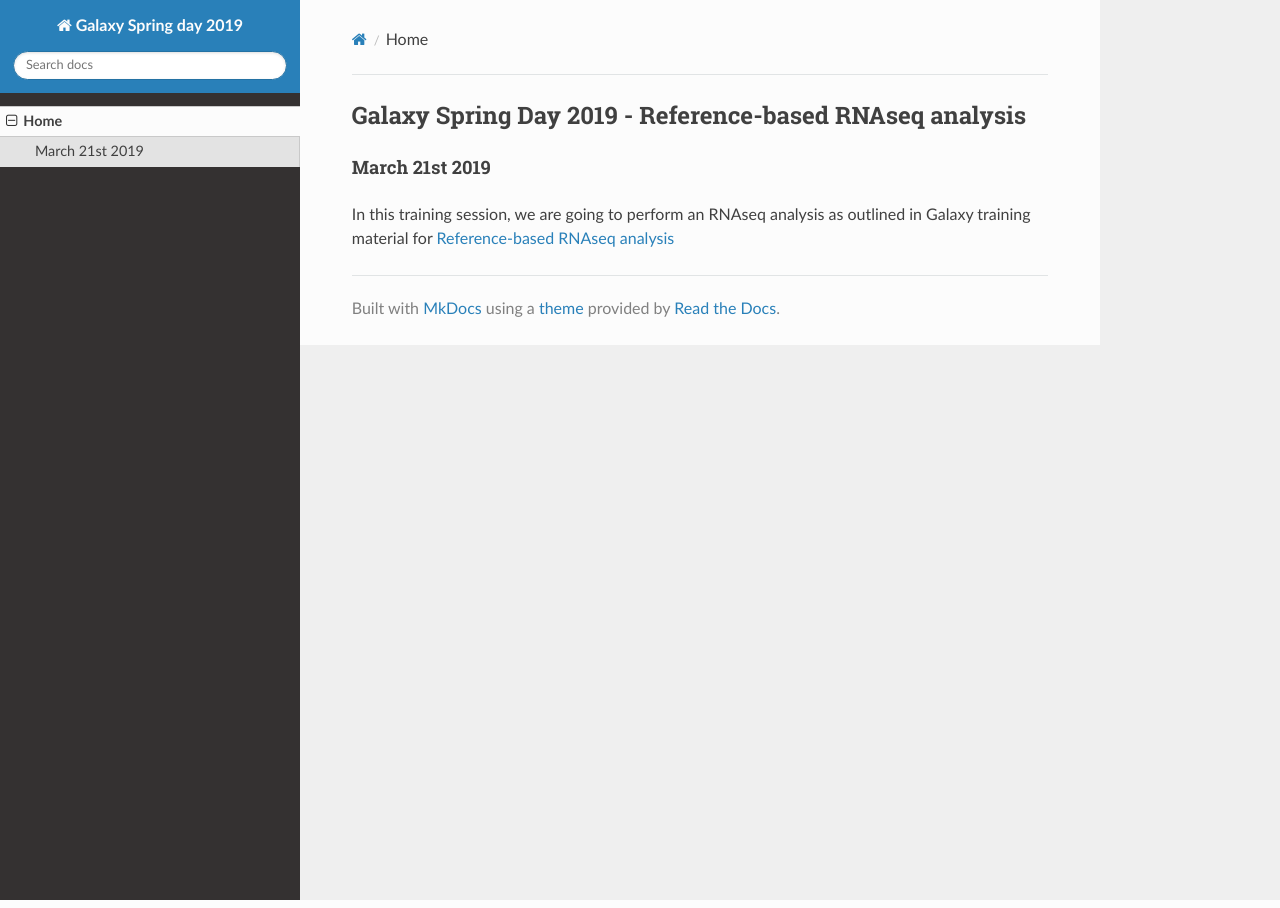
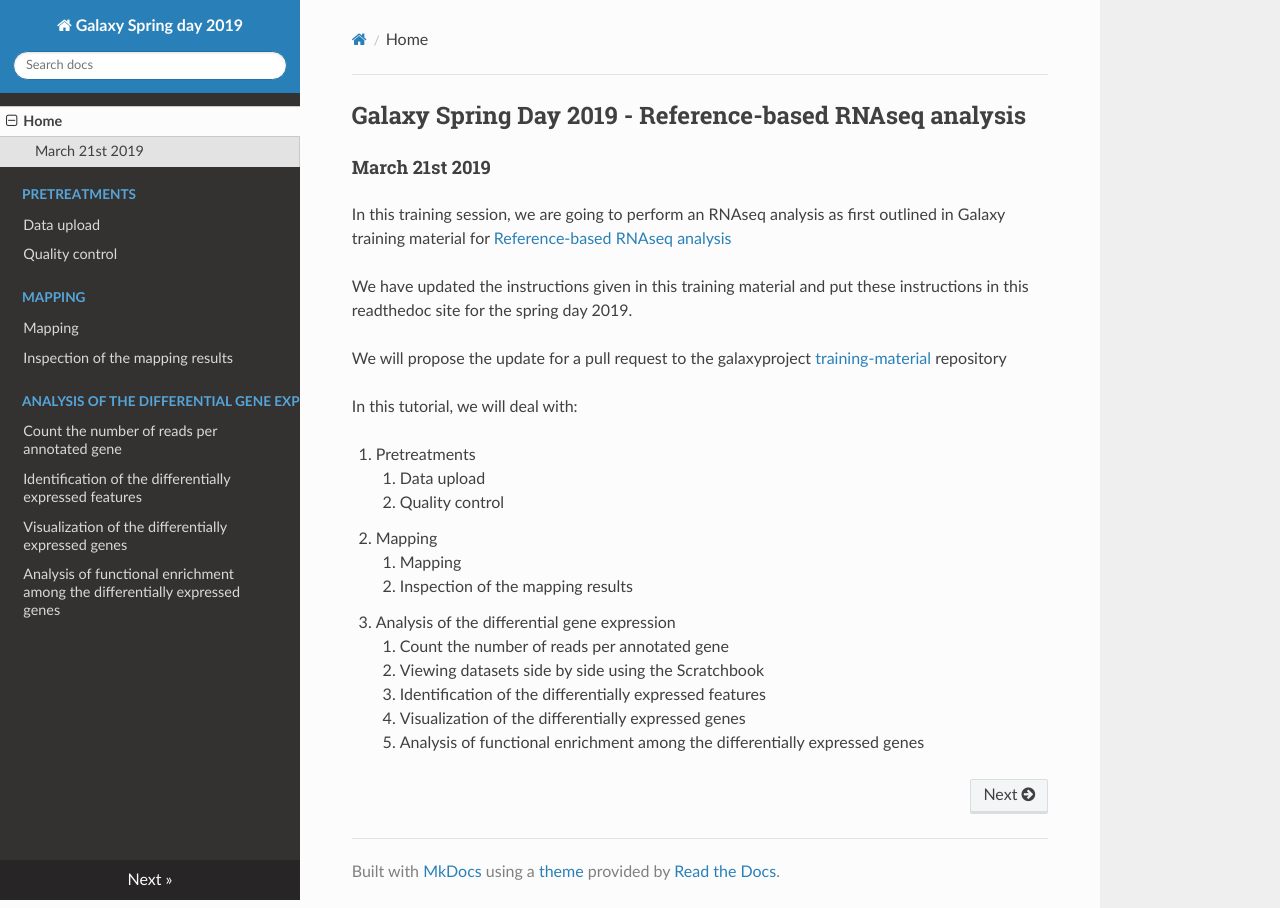
Before and after one commit to ARTbio/springday, an MkDocs documentation site: the page built from docs/index.md, in a window 1280 px wide. Built offline with MkDocs 1.6.1, drawn with Linux system fonts in a browser that asks for light colours; nearby versions of some CDN libraries.

Commit message:
set docs files and mkdocs.yml

```diff
--- a/docs/index.md
+++ b/docs/index.md
@@ -2,4 +2,26 @@
 #### March 21st 2019
 
 In this training session, we are going to perform an RNAseq analysis
-as outlined in Galaxy training material for [Reference-based RNAseq analysis](https://galaxyproject.github.io/training-material/topics/transcriptomics/tutorials/ref-based/tutorial.html)
+as first outlined in Galaxy training material for
+[Reference-based RNAseq analysis](https://galaxyproject.github.io/training-material/topics/transcriptomics/tutorials/ref-based/tutorial.html)
+
+We have updated the instructions given in this training material
+and put these instructions in this readthedoc site for the spring day 2019.
+
+We will propose the update for a pull request to the galaxyproject
+[training-material](https://github.com/galaxyproject/training-material) repository
+
+In this tutorial, we will deal with:
+
+1. Pretreatments
+    1. Data upload
+    2. Quality control
+2. Mapping
+    1. Mapping
+    2. Inspection of the mapping results
+3. Analysis of the differential gene expression
+    1. Count the number of reads per annotated gene
+    2. Viewing datasets side by side using the Scratchbook
+    3. Identification of the differentially expressed features
+    4. Visualization of the differentially expressed genes
+    5. Analysis of functional enrichment among the differentially expressed genes
--- a/mkdocs.yml
+++ b/mkdocs.yml
@@ -1,4 +1,15 @@
 site_name: Galaxy Spring day 2019
 nav:
- - Home: index.md
+  - Home: index.md
+  - Pretreatments:
+    - Data upload: uploads.md
+    - Quality control: QC.md
+  - Mapping:
+    - Mapping: mapping.md
+    - Inspection of the mapping results: visualisation.md
+  - Analysis of the differential gene expression:
+    - Count the number of reads per annotated gene: count.md
+    - Identification of the differentially expressed features: DE.md
+    - Visualization of the differentially expressed genes: DEvisu.md
+    - Analysis of functional enrichment among the differentially expressed genes: GO.md
 theme: readthedocs
```
Also changed, not shown: docs/DE.md (added), docs/DEvisu.md (added), docs/GO.md (added), docs/QC.md (added), docs/count.md (added), docs/mapping.md (added), docs/uploads.md (added), docs/visualisation.md (added).
